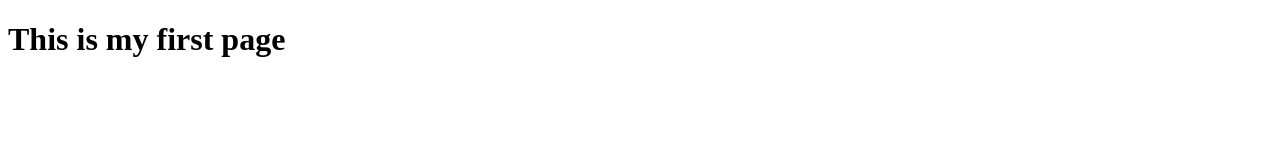
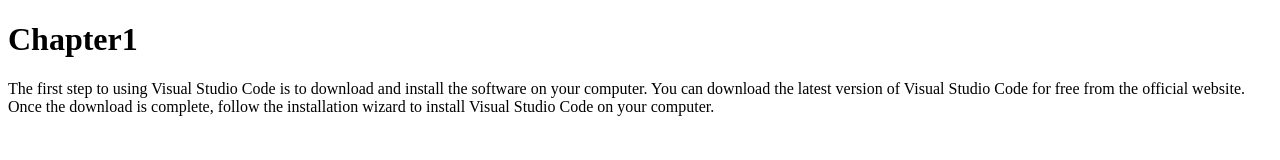
Before and after one commit to 169975/wad_project, a plain HTML site: page index.html in a window 1280 px wide. Drawn offline with Linux system fonts and the light colour scheme.

Commit message:
First commit

```diff
--- a/index.html
+++ b/index.html
@@ -2,10 +2,11 @@
 <html lang="en">
 <head>
     <meta charset="UTF-8">
-    <meta name="viewport" content="width=device-width, initial-scale=1.0">
+    <meta name="viewport" content="width=h, initial-scale=1.0">
     <title>Document</title>
 </head>
 <body>
-    <h1>This is my first page </h1>
+    <h1>Chapter1</h1>
+    <p>The first step to using Visual Studio Code is to download and install the software on your computer. You can download the latest version of Visual Studio Code for free from the official website. Once the download is complete, follow the installation wizard to install Visual Studio Code on your computer.</p>
 </body>
 </html>
```
